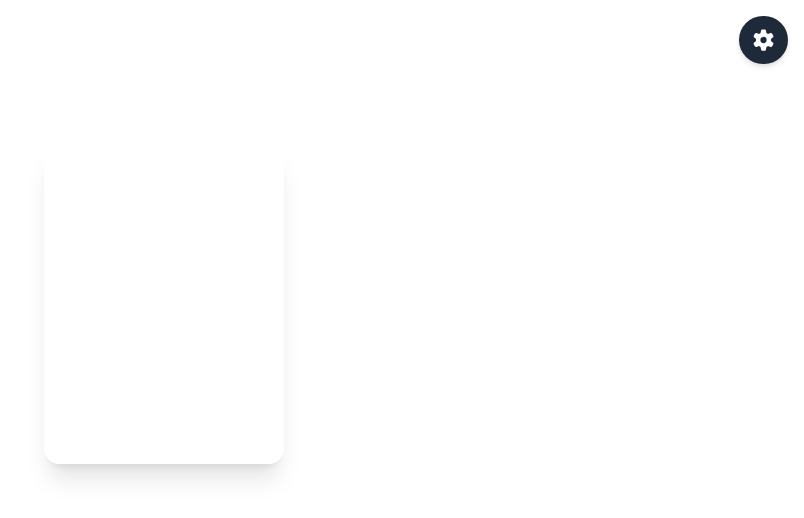
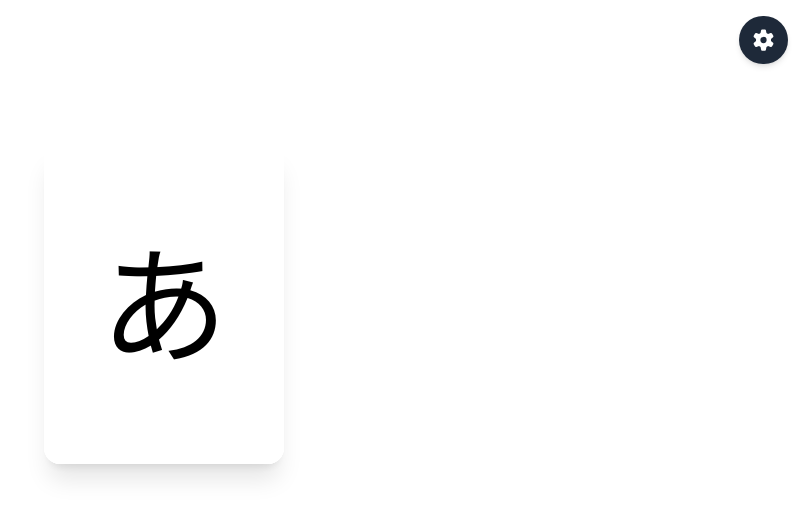
Before and after one commit to UsamahThani/flashkana, a Next.js app: page /practice in a window 1280 px wide. Shown: the top 518 px of the page, without its empty margins (476-1280 px from the left). Built offline with nearby package versions, Linux system fonts and the light colour scheme.

Commit message:
update: change text color in Flashcard component for better visibility

```diff
--- a/src/components/Flashcard.tsx
+++ b/src/components/Flashcard.tsx
@@ -190,7 +190,7 @@ export default function Flashcard({ cards }: { cards: Card[] }) {
 							>
 								{/* Front */}
 								<div
-									className="absolute inset-0 flex items-center justify-center text-5xl sm:text-white sm:bg-white bg-[#e3e3e3] rounded-2xl"
+									className="absolute inset-0 flex items-center justify-center text-5xl sm:text-black sm:bg-white bg-[#e3e3e3] rounded-2xl"
 									style={{
 										backfaceVisibility: "hidden",
 									}}
```
